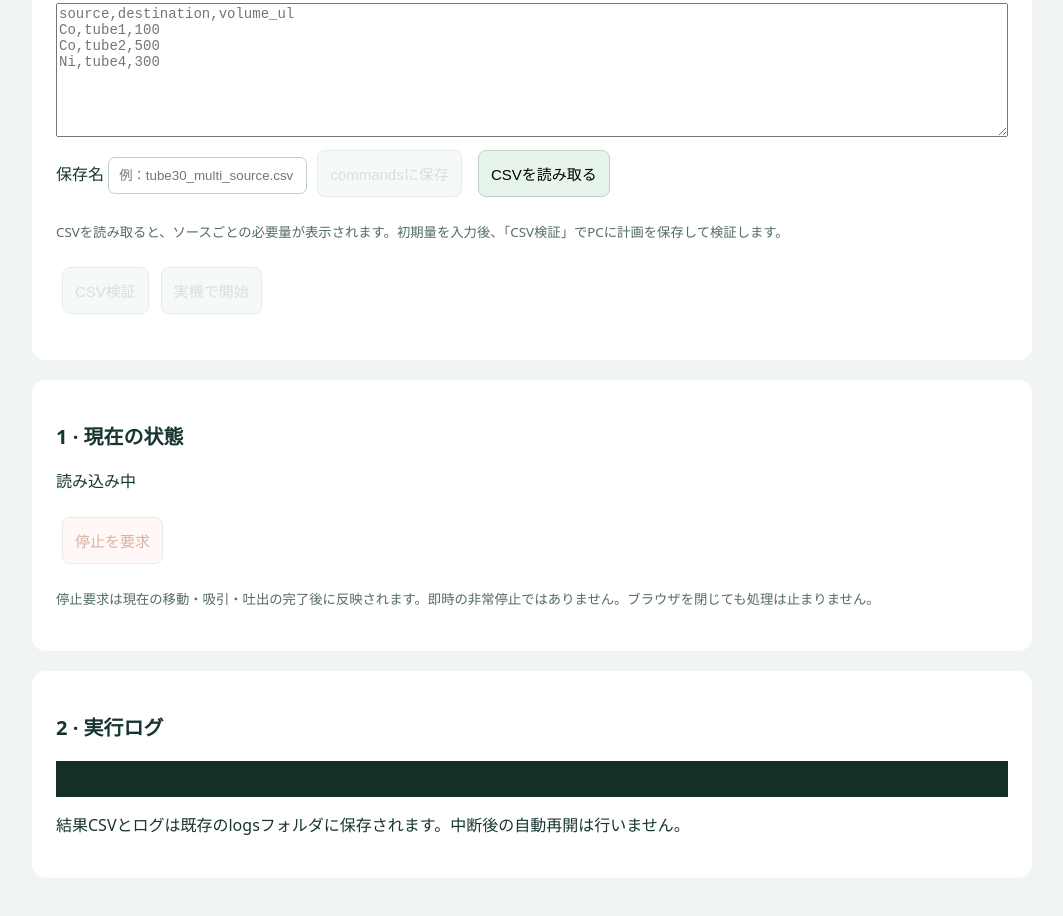
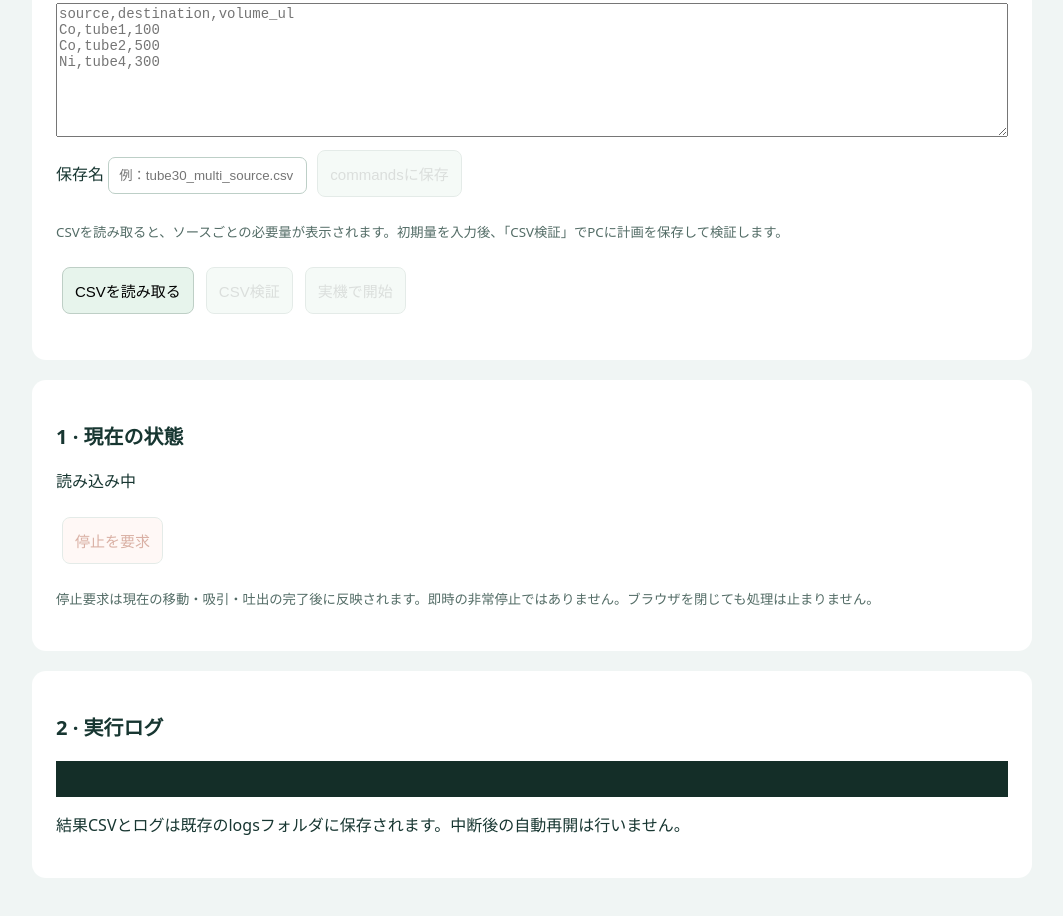
Before and after one commit to a2533002/dobot, a plain HTML site: page testtube.html in a window 1280 px wide. Shown: the part 878-1794 px from the top of the page, without its empty margins (108-1171 px from the left). Drawn offline with Linux system fonts and the light colour scheme.

Commit message:
Move CSV read action beside validation

```diff
--- a/testtube.html
+++ b/testtube.html
@@ -7,10 +7,9 @@
 <textarea id="tubeCsv" rows="8" style="width:100%;box-sizing:border-box;font:14px monospace" placeholder="source,destination,volume_ul&#10;Co,tube1,100&#10;Co,tube2,500&#10;Ni,tube4,300"></textarea>
 <label>保存名 <input id="tubeCommandName" type="text" placeholder="例：tube30_multi_source.csv" autocomplete="off"></label>
 <button id="tubeSaveCommand" disabled>commandsに保存</button>
-<button id="tubePreview">CSVを読み取る</button>
 <div id="tubeSummary"></div><div id="tubeSources"></div>
 <p id="tubeTemplateNote"><small>CSVを読み取ると、ソースごとの必要量が表示されます。初期量を入力後、「CSV検証」でPCに計画を保存して検証します。</small></p>
-<button id="tubeVerify" disabled>CSV検証</button><button id="tubeStart" disabled>実機で開始</button>
+<div class="tube-actions"><button id="tubePreview">CSVを読み取る</button><button id="tubeVerify" disabled>CSV検証</button><button id="tubeStart" disabled>実機で開始</button></div>
 <p id="tubeMessage" role="status"></p>
 </section><section><h2>1 · 現在の状態</h2><p id="state">読み込み中</p><div id="prompt" hidden><p id="promptText"></p><button id="next">準備完了・続行（Enter）</button></div><button id="stop">停止を要求</button><p><small>停止要求は現在の移動・吸引・吐出の完了後に反映されます。即時の非常停止ではありません。ブラウザを閉じても処理は止まりません。</small></p><p id="message" role="status"></p></section><section><h2>2 · 実行ログ</h2><pre id="logs"></pre><p>結果CSVとログは既存のlogsフォルダに保存されます。中断後の自動再開は行いません。</p></section></main><script>
 const $=id=>document.getElementById(id);
```
